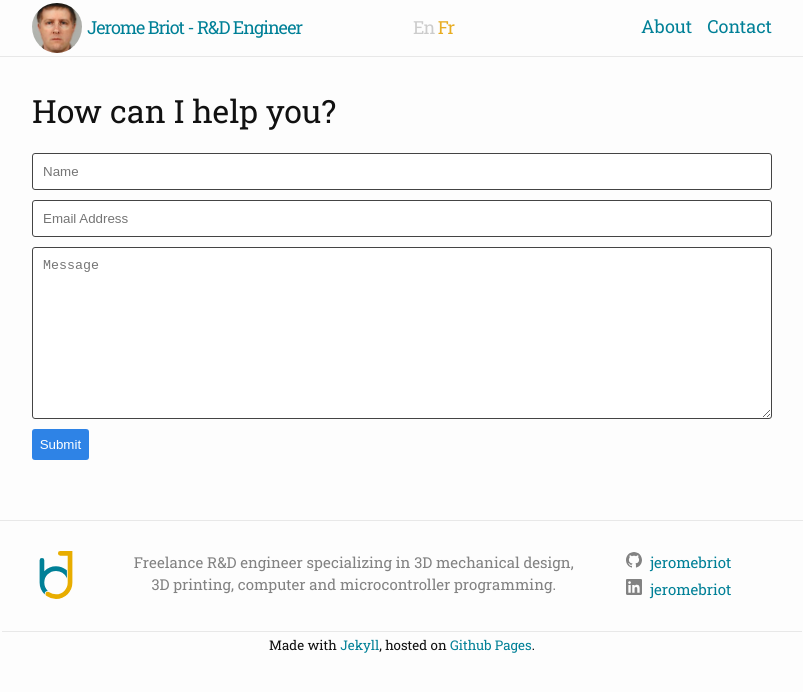
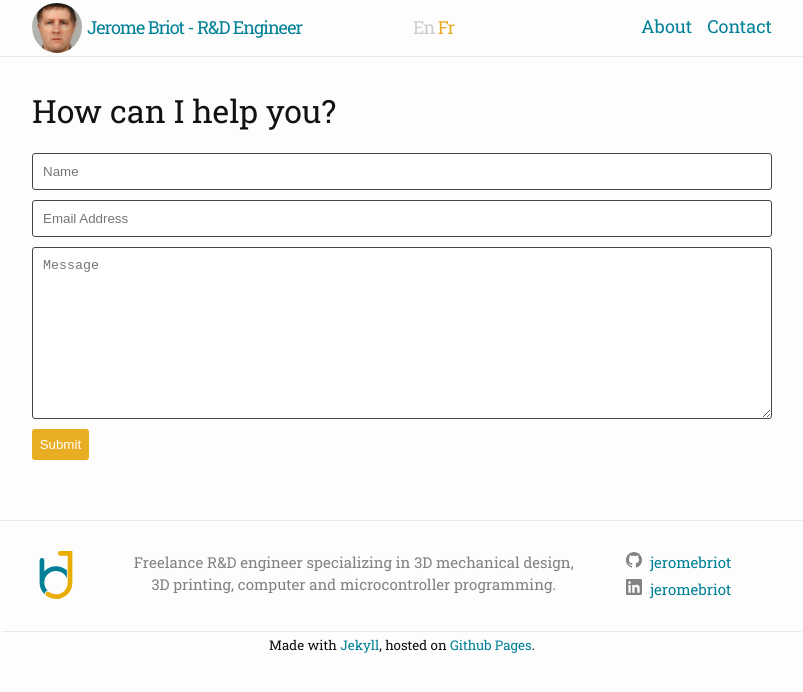
Before and after one commit to JeromeBriot/jeromebriot.github.io, a Jekyll site: the page built from contact.md, in a window 1280 px wide. Shown: the top 692 px of the page, without its empty margins (238-1041 px from the left). Built offline with Jekyll 4.4.1, drawn with Linux system fonts in a browser that asks for light colours.

Commit message:
Change color of the submit button in contact form Move css style from html to css script for avatar image

```diff
--- a/_includes/header.html
+++ b/_includes/header.html
@@ -2,7 +2,7 @@
 
   <div class="wrapper">
 
-	<img src="{{"/assets/images/jerome-briot.jpg" | relative_url }}" alt="jerome-briot-logo" style="float:left; border-radius: 50%; max-width: 50px; padding-top: 3px; margin-right: 5px;"/>
+	<img class="avatar" src="{{"/assets/images/jerome-briot.jpg" | relative_url }}" alt="jerome-briot-logo"/>
 
   	{% if page.lang == "en" %}
 		<a class="site-title" rel="author" href="{{ "/" | relative_url }}">{{ site.author.en | escape }} - {{ site.job.en | escape }}</a>
--- a/assets/custom.css
+++ b/assets/custom.css
@@ -75,6 +75,15 @@ nav a:hover::before {
   width: 100%;
 }
 
+/* Avatar */
+img.avatar {
+	float:left;
+	border-radius: 50%;
+	max-width: 50px;
+	padding-top: 3px;
+	margin-right: 5px;
+}
+
 /* Contact */
 
 form.wj-contact input[type="text"], form.wj-contact textarea[type="text"] {
@@ -95,7 +104,8 @@ form.wj-contact input[type="text"], form.wj-contact textarea[type="text"] {
 form.wj-contact input[type="submit"] {
     outline: none;
     color: white;
-    background-color: #2e83e6;
+    /*background-color: #2e83e6;*/
+	background-color: #E8AD23;
     border-radius: 3px;
     padding: 0.5em;
     margin: 0.25em 0 0 0;
```
